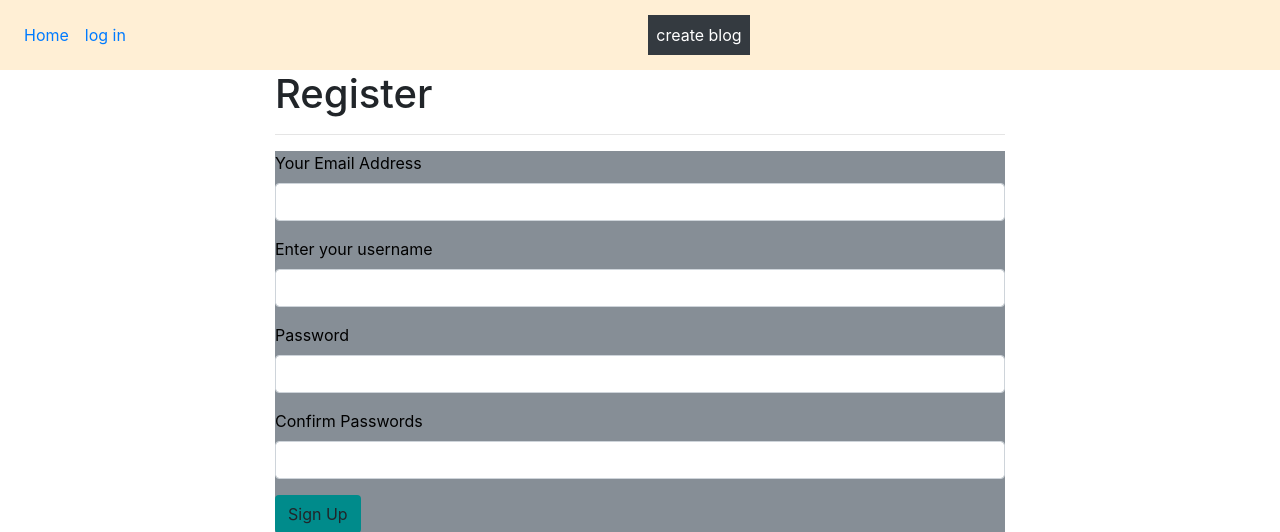
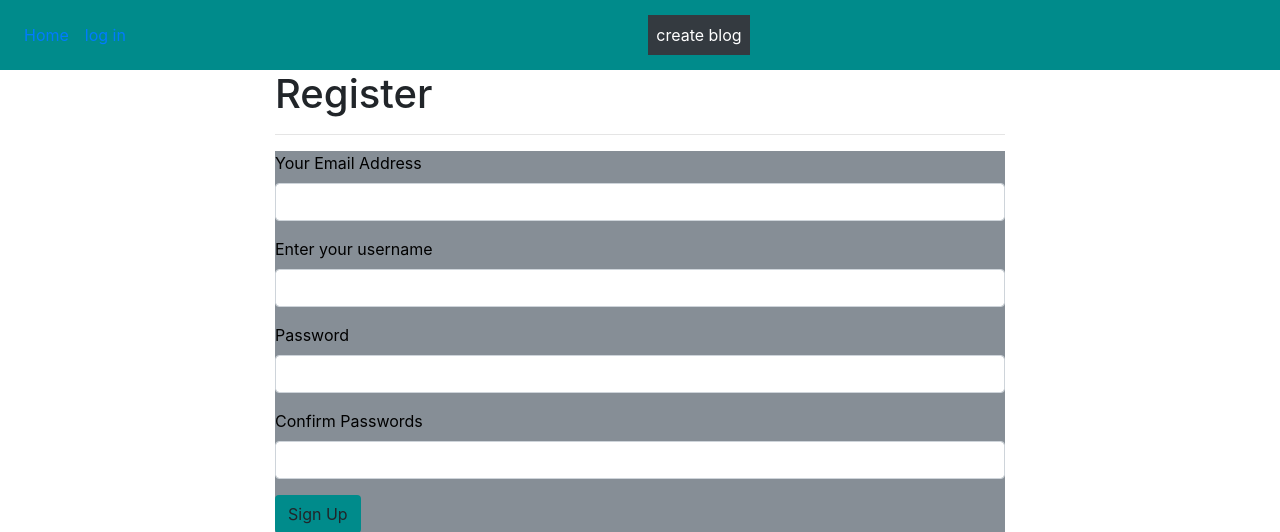
Before and after one commit to dhalianeza/blog-web, a Flask app: page /auth/register in a window 1280 px wide. Shown: the top 532 px of the page. Run offline with Flask 2, Linux system fonts and the light colour scheme; some libraries are stand-ins or nearby versions.

Commit message:
change background color

```diff
--- a/app/templates/navbar.html
+++ b/app/templates/navbar.html
@@ -1,4 +1,4 @@
-<nav class="navbar navbar-expand-lg  navbar-inverse navbar-fixed-top"style="background-color:Papayawhip">
+<nav class="navbar navbar-expand-lg  navbar-inverse navbar-fixed-top"style="background-color:darkcyan;">
     <div class="collapse navbar-collapse navbar-fixed-top" id="navbarNav">
       <ul class="navbar-nav">
         <li class="nav-item active">
```
